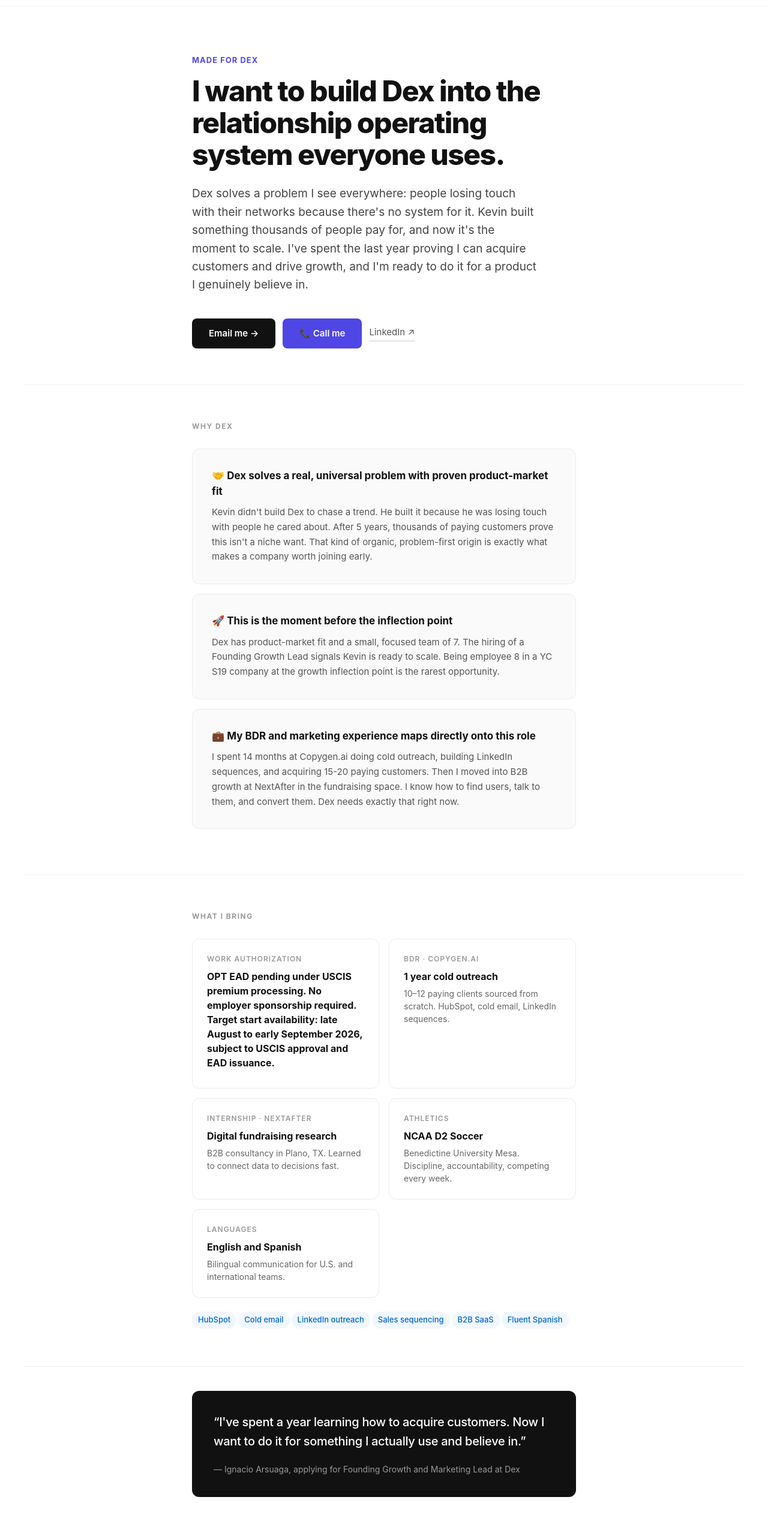
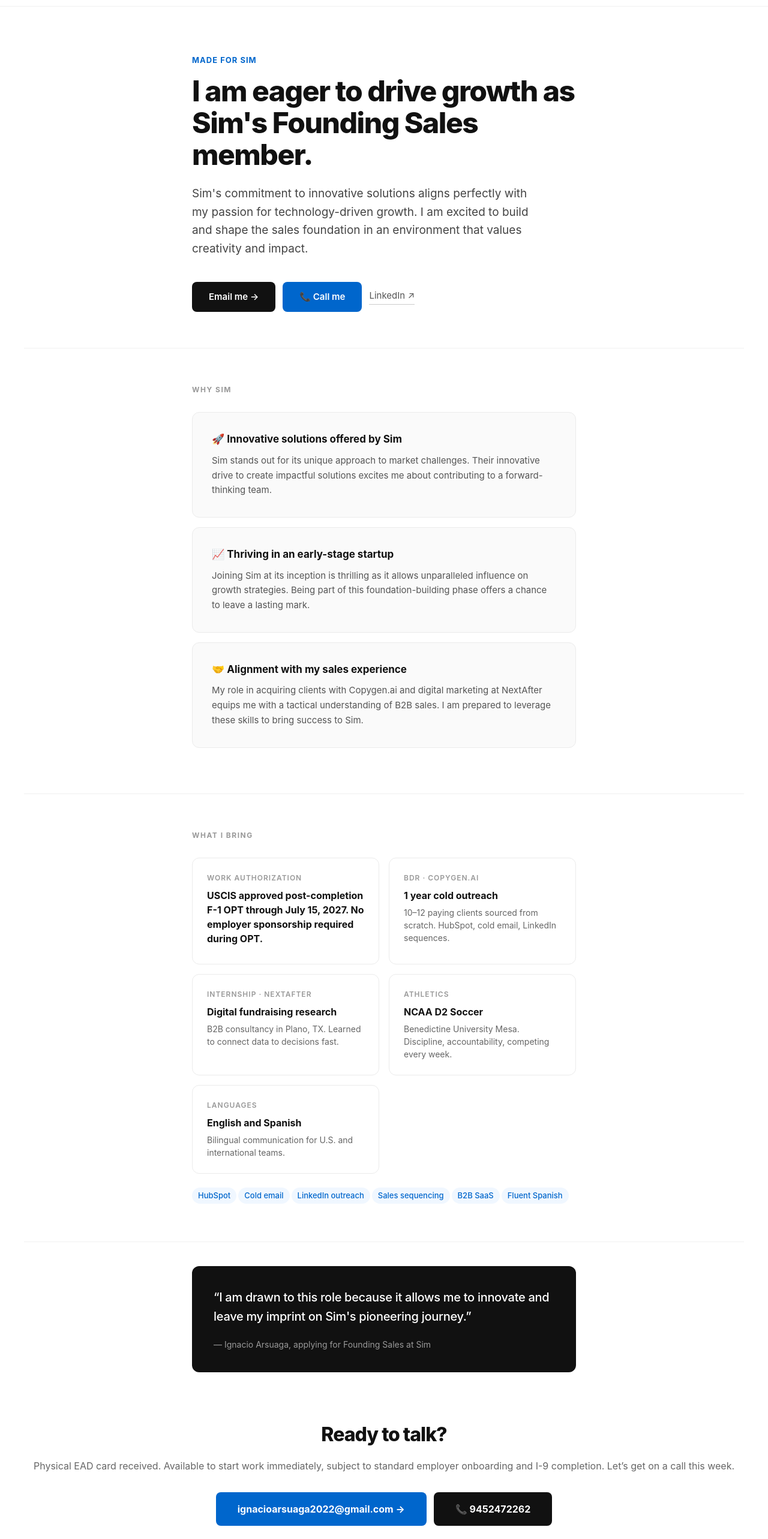
Before and after one commit to copygenai/nacho-for, a Next.js app: page / in a window 1280 px wide. Shown: the part 60-2626 px from the top of the page at 60% size. Built offline with nearby package versions, Linux system fonts and the light colour scheme.

Commit message:
Microsite: Sim (Founding Sales)

```diff
--- a/app/page.js
+++ b/app/page.js
@@ -73,7 +73,7 @@
         </div>
         <div style={{ display: 'grid', gridTemplateColumns: '1fr 1fr', gap: 16 }}>
           {[
-            { label: 'Work authorization', value: 'OPT EAD pending under USCIS premium processing. No employer sponsorship required. Target start availability: late August to early September 2026, subject to USCIS approval and EAD issuance.', sub: '' },
+            { label: 'Work authorization', value: 'USCIS approved post-completion F-1 OPT through July 15, 2027. No employer sponsorship required during OPT.', sub: '' },
             { label: 'BDR · Copygen.ai', value: '1 year cold outreach', sub: '10–12 paying clients sourced from scratch. HubSpot, cold email, LinkedIn sequences.' },
             { label: 'Internship · NextAfter', value: 'Digital fundraising research', sub: 'B2B consultancy in Plano, TX. Learned to connect data to decisions fast.' },
             { label: 'Athletics', value: 'NCAA D2 Soccer', sub: 'Benedictine University Mesa. Discipline, accountability, competing every week.' },
@@ -111,7 +111,7 @@
       <div style={{ padding: '80px 40px', textAlign: 'center' }}>
         <h2 style={{ fontSize: 32, fontWeight: 800, letterSpacing: '-1px', marginBottom: 16 }}>Ready to talk?</h2>
         <p style={{ fontSize: 16, color: '#666', marginBottom: 32 }}>
-          Target start availability: late August to early September 2026, subject to USCIS approval and EAD issuance. Let&rsquo;s get on a call this week.
+          Physical EAD card received. Available to start work immediately, subject to standard employer onboarding and I-9 completion. Let&rsquo;s get on a call this week.
         </p>
         <div style={{ display: 'flex', gap: 12, justifyContent: 'center', flexWrap: 'wrap' }}>
           <a href={`mailto:${candidate.email}`}
--- a/site.config.json
+++ b/site.config.json
@@ -1,38 +1,39 @@
 {
   "candidate": {
     "name": "Ignacio Arsuaga",
-    "email": "nacho@arsuaga.net",
-    "phone": "+19452472262",
-    "linkedin": "https://linkedin.com/in/ignacio-arsuaga-garcia-colavidas",
-    "location": "Mesa, AZ (Phoenix area)"
+    "email": "ignacioarsuaga2022@gmail.com",
+    "phone": "9452472262",
+    "linkedin": "https://www.linkedin.com/in/ignacio-arsuaga-garcia-colavidas/",
+    "startAvailability": "Physical EAD card received. Available to start work immediately, subject to standard employer onboarding and I-9 completion.",
+    "copygenPayingClients": "10–12"
   },
   "company": {
-    "name": "Dex",
-    "slug": "dex",
-    "accentColor": "#4F46E5"
+    "name": "Sim",
+    "slug": "sim",
+    "accentColor": "#0066cc"
   },
-  "role": "Founding Growth and Marketing Lead",
+  "role": "Founding Sales",
   "hero": {
-    "label": "Made for Dex",
-    "headline": "I want to build Dex into the relationship operating system everyone uses.",
-    "subheadline": "Dex solves a problem I see everywhere: people losing touch with their networks because there's no system for it. Kevin built something thousands of people pay for, and now it's the moment to scale. I've spent the last year proving I can acquire customers and drive growth, and I'm ready to do it for a product I genuinely believe in."
+    "label": "Made for Sim",
+    "headline": "I am eager to drive growth as Sim's Founding Sales member.",
+    "subheadline": "Sim's commitment to innovative solutions aligns perfectly with my passion for technology-driven growth. I am excited to build and shape the sales foundation in an environment that values creativity and impact."
   },
   "whyCompany": [
     {
-      "emoji": "🤝",
-      "title": "Dex solves a real, universal problem with proven product-market fit",
-      "body": "Kevin didn't build Dex to chase a trend. He built it because he was losing touch with people he cared about. After 5 years, thousands of paying customers prove this isn't a niche want. That kind of organic, problem-first origin is exactly what makes a company worth joining early."
+      "emoji": "🚀",
+      "title": "Innovative solutions offered by Sim",
+      "body": "Sim stands out for its unique approach to market challenges. Their innovative drive to create impactful solutions excites me about contributing to a forward-thinking team."
     },
     {
-      "emoji": "🚀",
-      "title": "This is the moment before the inflection point",
-      "body": "Dex has product-market fit and a small, focused team of 7. The hiring of a Founding Growth Lead signals Kevin is ready to scale. Being employee 8 in a YC S19 company at the growth inflection point is the rarest opportunity."
+      "emoji": "📈",
+      "title": "Thriving in an early-stage startup",
+      "body": "Joining Sim at its inception is thrilling as it allows unparalleled influence on growth strategies. Being part of this foundation-building phase offers a chance to leave a lasting mark."
     },
     {
-      "emoji": "💼",
-      "title": "My BDR and marketing experience maps directly onto this role",
-      "body": "I spent 14 months at Copygen.ai doing cold outreach, building LinkedIn sequences, and acquiring 15-20 paying customers. Then I moved into B2B growth at NextAfter in the fundraising space. I know how to find users, talk to them, and convert them. Dex needs exactly that right now."
+      "emoji": "🤝",
+      "title": "Alignment with my sales experience",
+      "body": "My role in acquiring clients with Copygen.ai and digital marketing at NextAfter equips me with a tactical understanding of B2B sales. I am prepared to leverage these skills to bring success to Sim."
     }
   ],
-  "quote": "I've spent a year learning how to acquire customers. Now I want to do it for something I actually use and believe in."
+  "quote": "I am drawn to this role because it allows me to innovate and leave my imprint on Sim's pioneering journey."
 }
```
